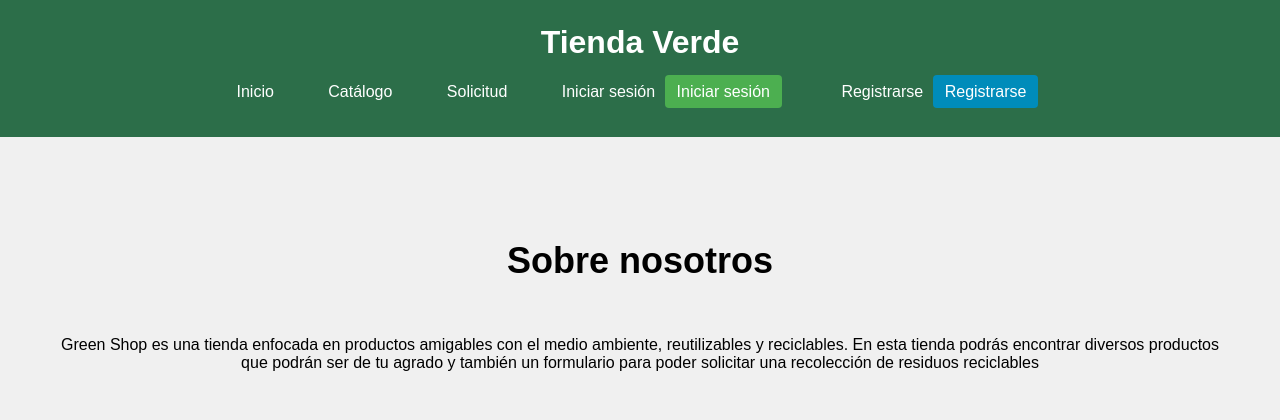
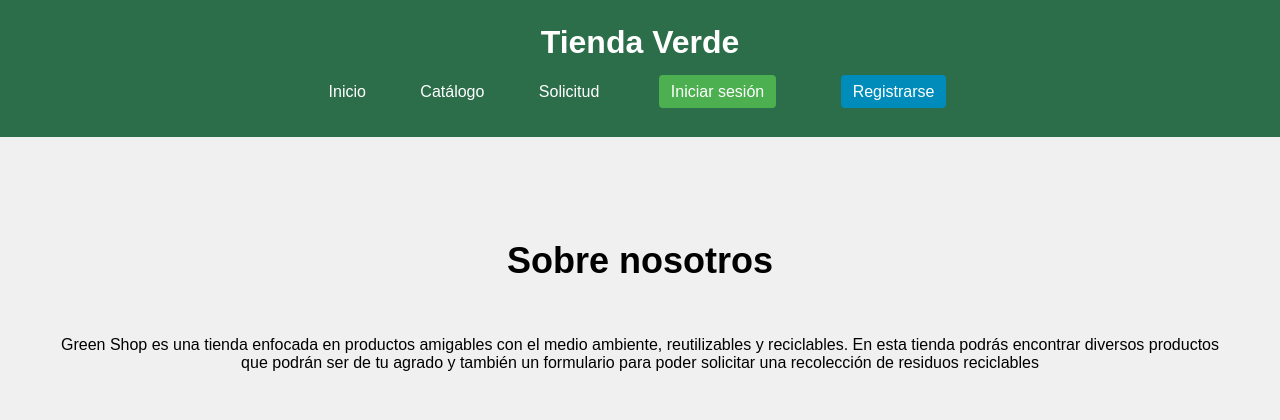
Before and after one commit to Miikkkkk/CER2-SegoviaMiguel, a Django app: page / in a window 1280 px wide. Shown: the part 321-741 px from the top of the page. Run offline with Django 4.2, Linux system fonts and the light colour scheme.

Commit message:
devuelta al anterior basehtml

```diff
--- a/TiendaVerde/tienda/templates/core/base.html
+++ b/TiendaVerde/tienda/templates/core/base.html
@@ -21,13 +21,13 @@
                 {% if user.is_authenticated %}
 
                     <!-- Botón para Logout -->
-                    <li><a href="{% url 'logout' %}">Cerrar sesión</a> <a class="btn">Cerrar sesión</a></li>
+                    <li><a href="{% url 'logout' %}" class="btn">Cerrar sesión</a></li>
                 {% else %}
                     <!-- Botón para Login  -->
-                    <li><a href="{% url 'login' %}">Iniciar sesión</a> <a class="btn">Iniciar sesión</a></li>
+                    <li><a href="{% url 'login' %}" class="btn">Iniciar sesión</a></li>
 
                     <!-- Botón para Registro -->
-                    <li><a href="{% url 'registro' %}">Registrarse</a> <a  class="btn btn-primary">Registrarse</a></li>
+                    <li><a href="{% url 'registro' %}" class="btn btn-primary">Registrarse</a></li>
                 {% endif %}
             </ul>
         </nav>
```
